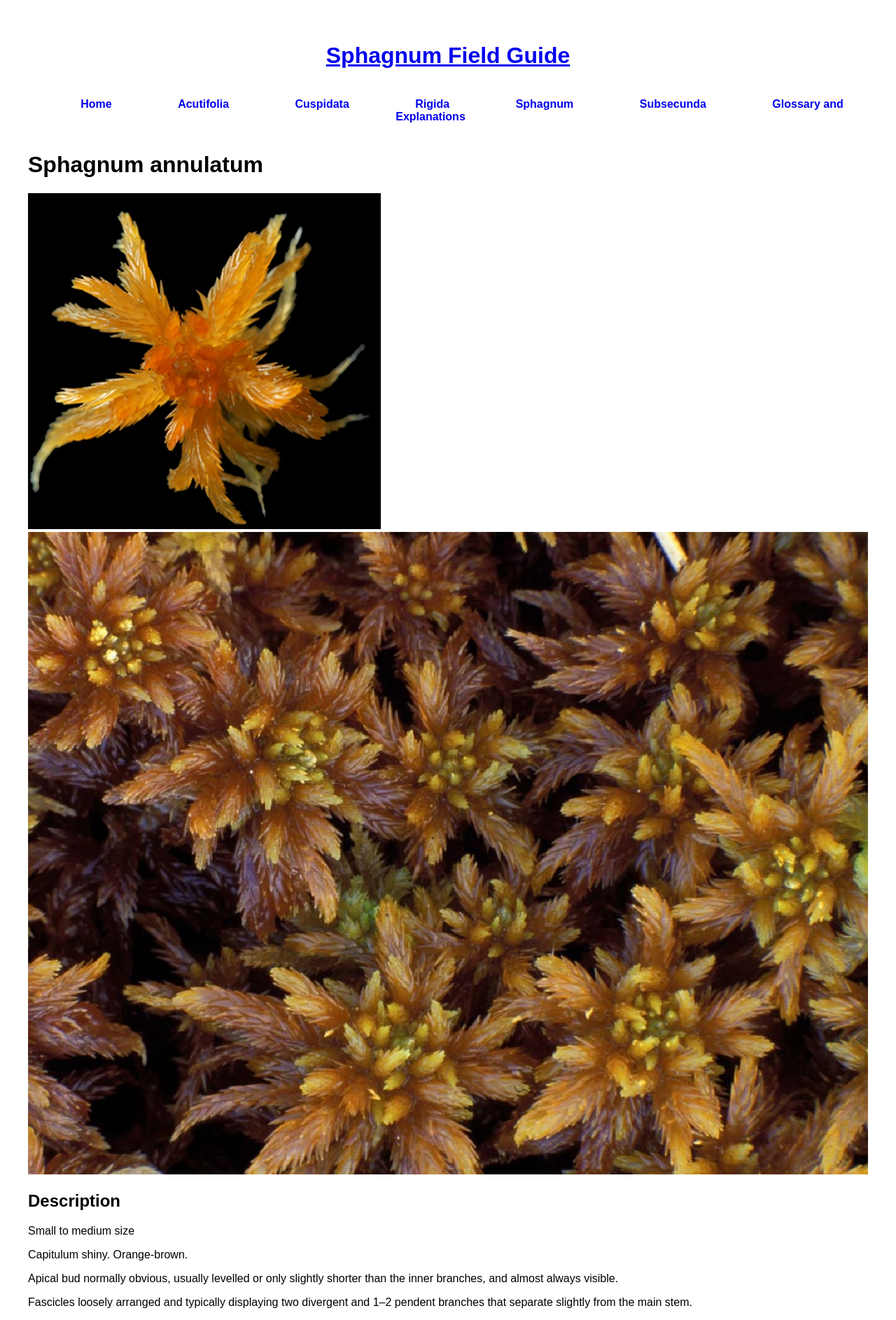
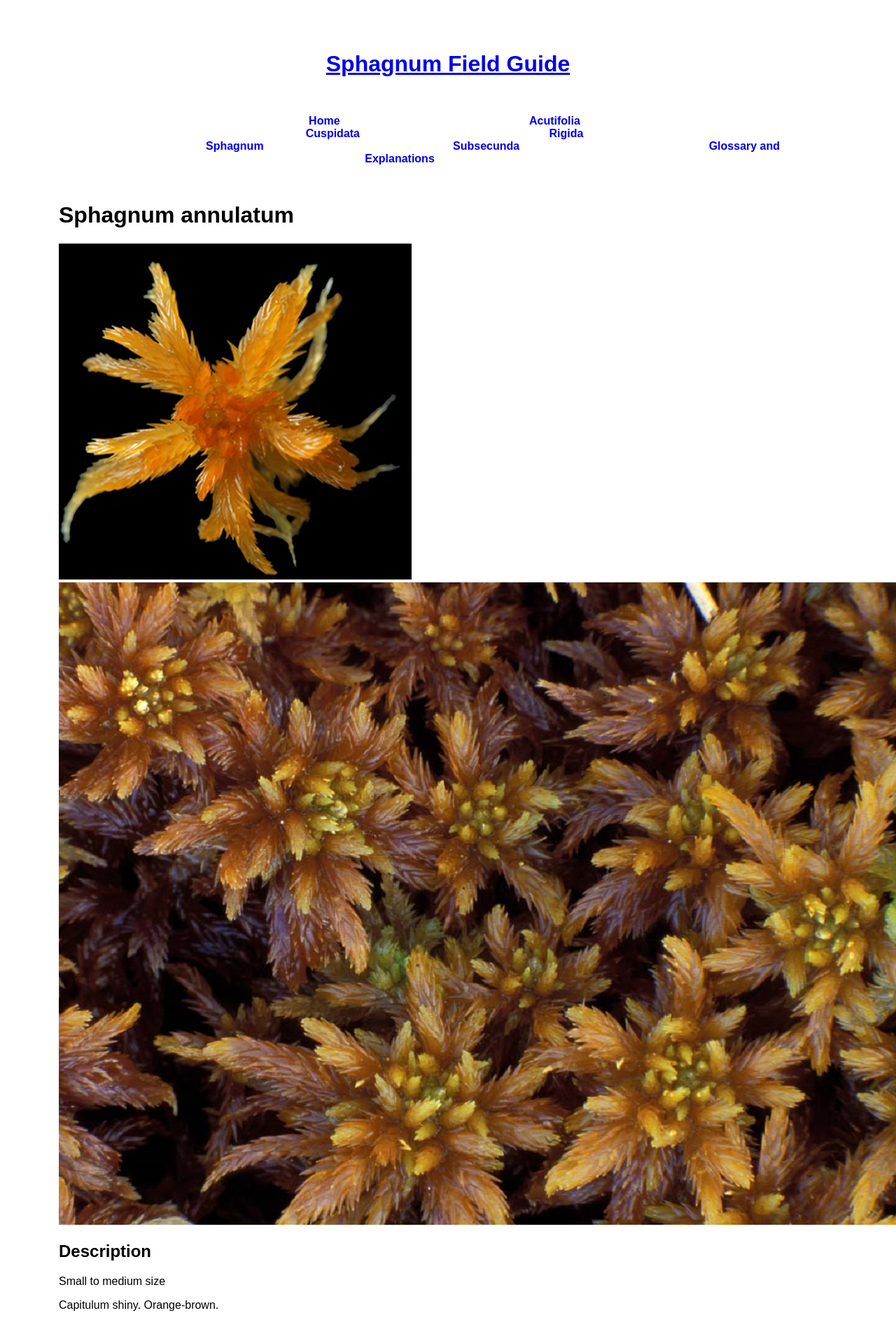
Before and after one commit to DanielESolbakk/Sphagnum-Field-Guide, a Jekyll site: the page built from Subgenus Cuspidata/Sphagnum annulatum/index.md, in a window 1280 px wide. Shown: the top 1886 px of the page at 70% size. Built offline with Jekyll 4.4.1, drawn with Linux system fonts in a browser that asks for light colours.

Commit message:
chore: try more padding text images

```diff
--- a/assets/style.css
+++ b/assets/style.css
@@ -1,21 +1,22 @@
 body {
     font-family: Arial, sans-serif;
     margin: 20px;
-    padding: 20px;
+    padding: 32px 64px; /* 32px top/bottom, 64px left/right */
 }
+
 nav ul {
     list-style: none;
-    padding: 20px;
+    padding: 32px 64px; /* 32px top/bottom, 64px left/right */
 }
 nav li {
     display: inline;
     margin-right: 10px;
-    padding: 20px;
+    padding: 32px 64px; /* 32px top/bottom, 64px left/right */
 }
 nav a {
     text-decoration: none;
     font-weight: bold;
-    padding: 20px;
+    padding: 32px 64px; /* 32px top/bottom, 64px left/right */
 }
 img {
     max-width: 1200px;
```
Also changed, not shown: Subgenus Cuspidata/Sphagnum annulatum/index.md (line endings or trailing spaces).
